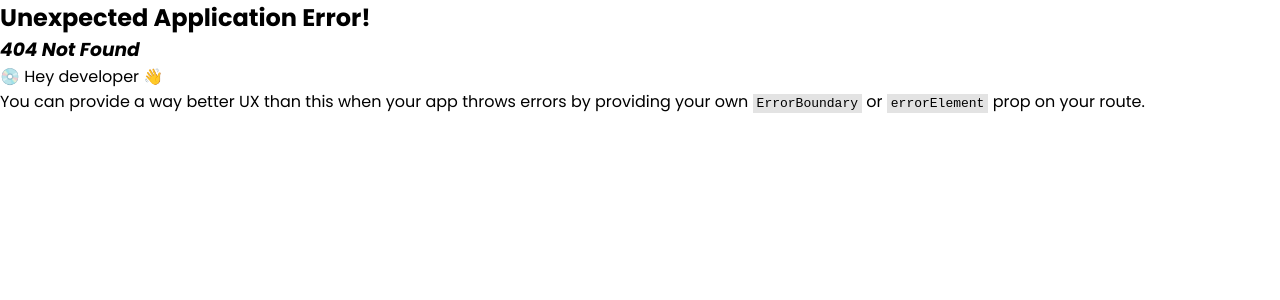
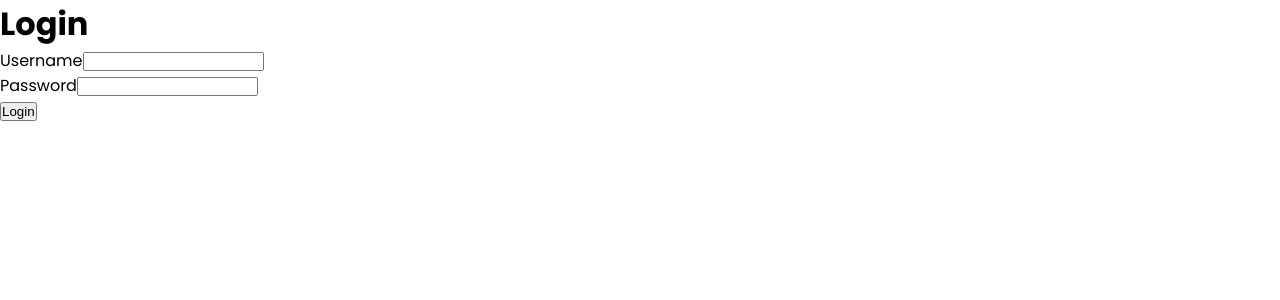
Before and after one commit to morshedul-antor/teebay, a React (Vite) app in the folder frontend/: page /login in a window 1280 px wide. Before the commit this address had no page. Shown: the top 300 px of the page. Built offline with nearby package versions, Linux system fonts and the light colour scheme.

Commit message:
import: login and dashboard route for path

```diff
--- a/frontend/src/routes/router.jsx
+++ b/frontend/src/routes/router.jsx
@@ -1,10 +1,16 @@
 import { Route, createBrowserRouter, createRoutesFromElements } from 'react-router-dom'
-import { HomePage } from '../pages'
+import { DashboardPage, LoginPage, HomePage } from '../pages'
+import ProtectedRoute from './ProtectedRoute'
 
 export const router = createBrowserRouter(
     createRoutesFromElements(
         <Route>
             <Route path="/" element={<HomePage />} />
+            <Route path="/login" element={<LoginPage />} />
+
+            <Route path="/*" element={<ProtectedRoute />}>
+                <Route path="dashboard" element={<DashboardPage />} />
+            </Route>
         </Route>,
     ),
 )
```
